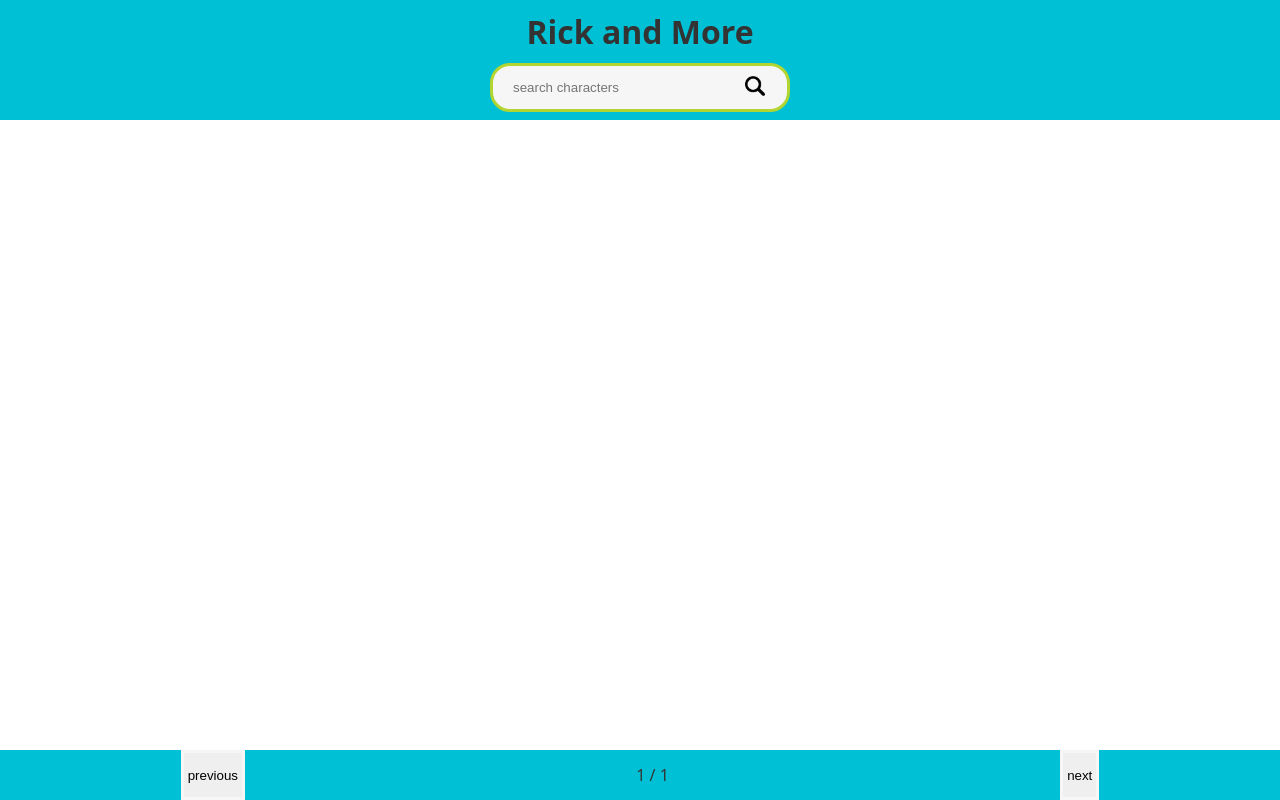
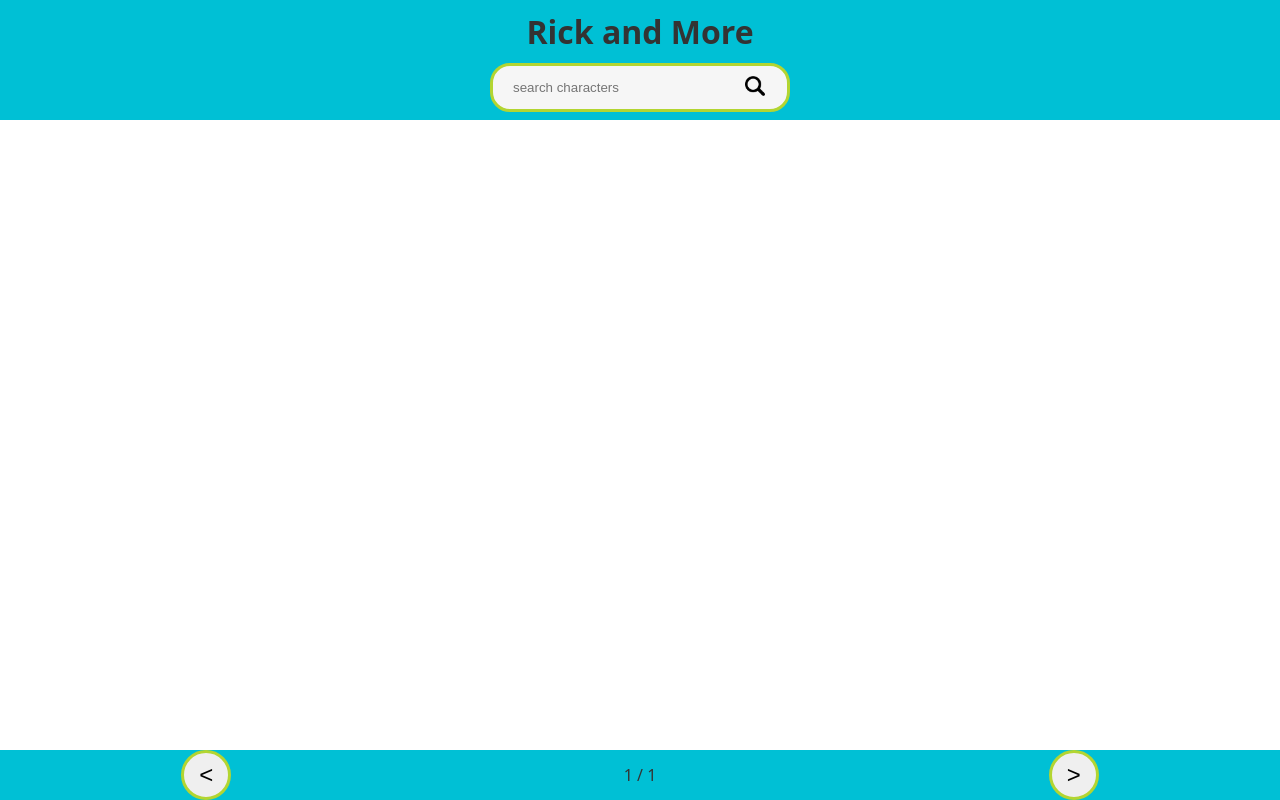
Before and after one commit to VadlamudiGirish/rick-and-morty-app, a website with bundled scripts: page index.html in a window 1280 px wide. Built offline with nearby package versions, Linux system fonts and the light colour scheme; no server answers.

Commit message:
Button update

```diff
--- a/components/NavButton/NavButton.css
+++ b/components/NavButton/NavButton.css
@@ -1,8 +1,11 @@
 .button {
   border: solid;
   border-color: var(--color-secondary);
-
+  border-radius: 100%;
+  font-size: x-large;
   padding: 4px;
+  min-width: 50px;
+  border-color: #b3d531;
 }
 
 .button:hover {
--- a/index.html
+++ b/index.html
@@ -36,11 +36,9 @@
       <ul class="card-container" data-js="card-container"></ul>
     </main>
     <nav class="navigation" data-js="navigation">
-      <button class="button button--prev" data-js="button-prev">
-        previous
-      </button>
+      <button class="button button--prev" data-js="button-prev"><</button>
       <span class="navigation__pagination" data-js="pagination">1 / 1</span>
-      <button class="button button--next" data-js="button-next">next</button>
+      <button class="button button--next" data-js="button-next">></button>
     </nav>
   </body>
 </html>
```
